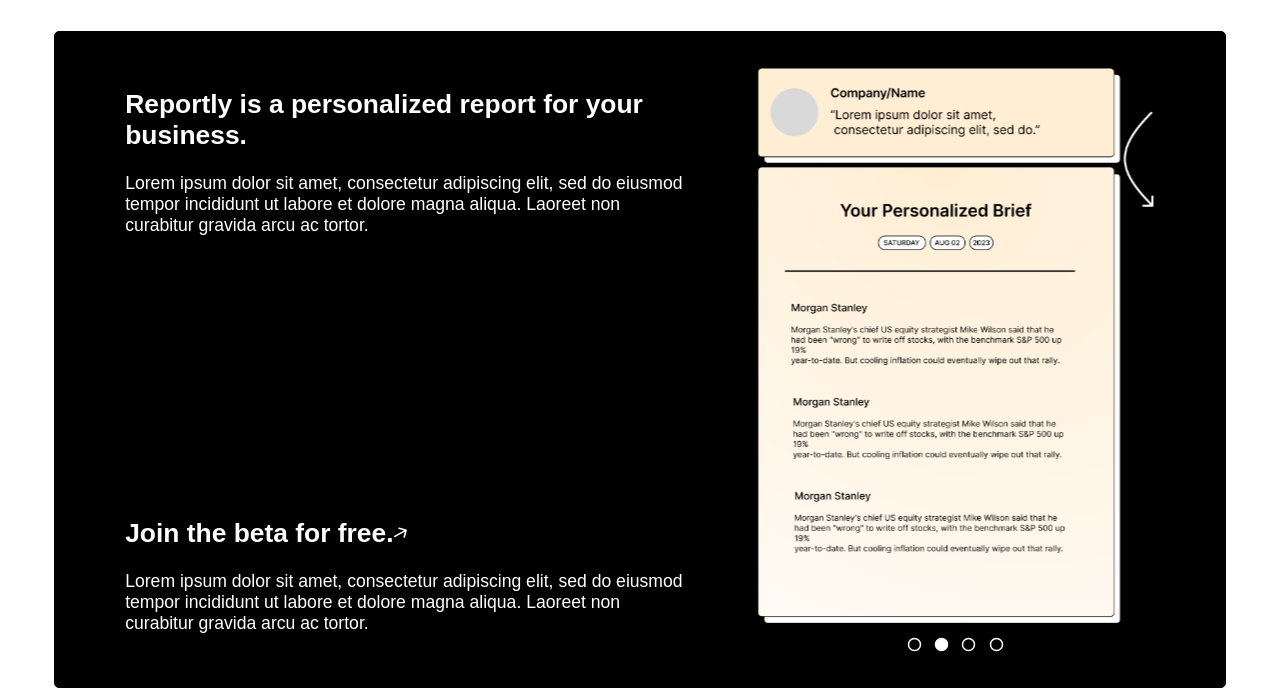
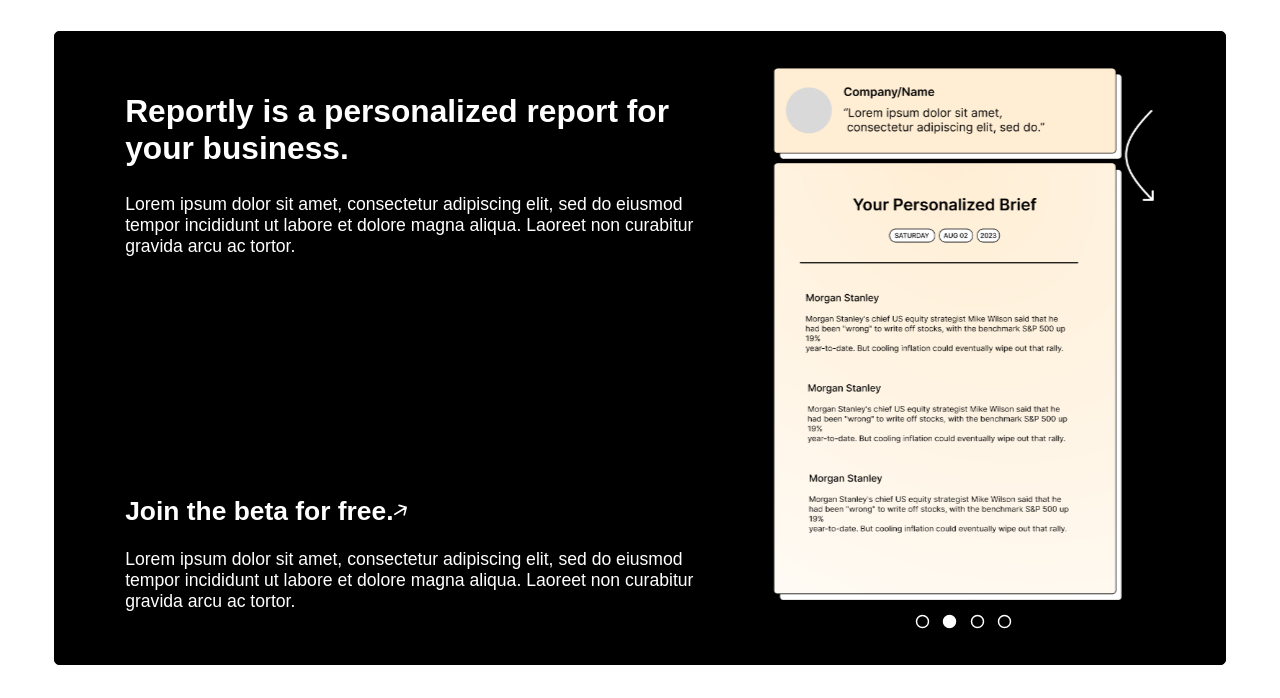
Before and after one commit to owen-caldwell/evanlandingpage, a plain HTML site: page index.html in a window 1280 px wide. Shown: the part 57-755 px from the top of the page. Drawn offline with Linux system fonts and the light colour scheme; a script that the page names is missing.

```diff
--- a/style.css
+++ b/style.css
@@ -83,6 +83,9 @@ nav a, nav button {
 .main {
     background: black;
     color: white;
+}
+.main .txt h2 {
+    font-size: 1.8em
 }
 .main .txt2 h2 a {
     color: white;
```
